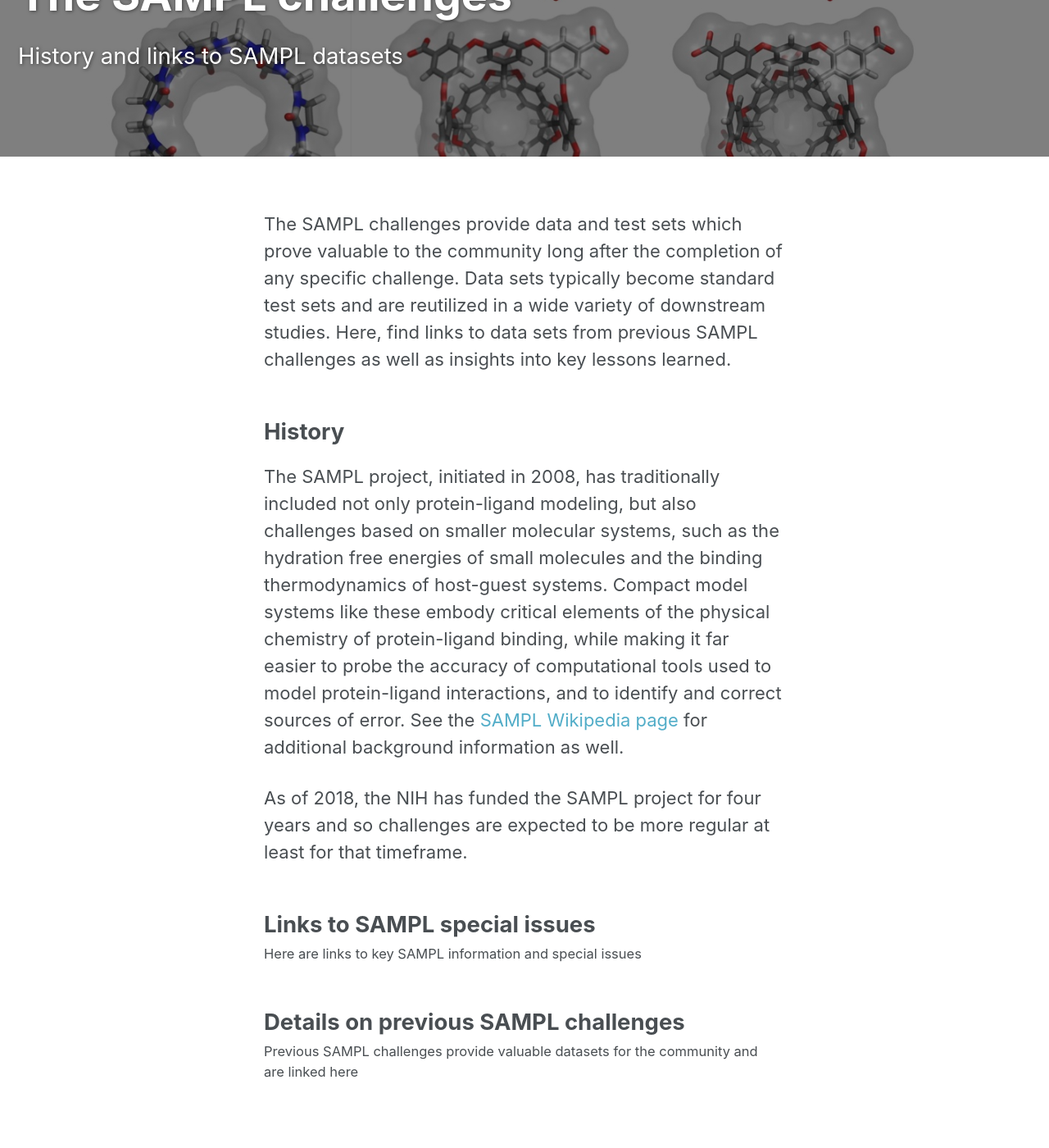
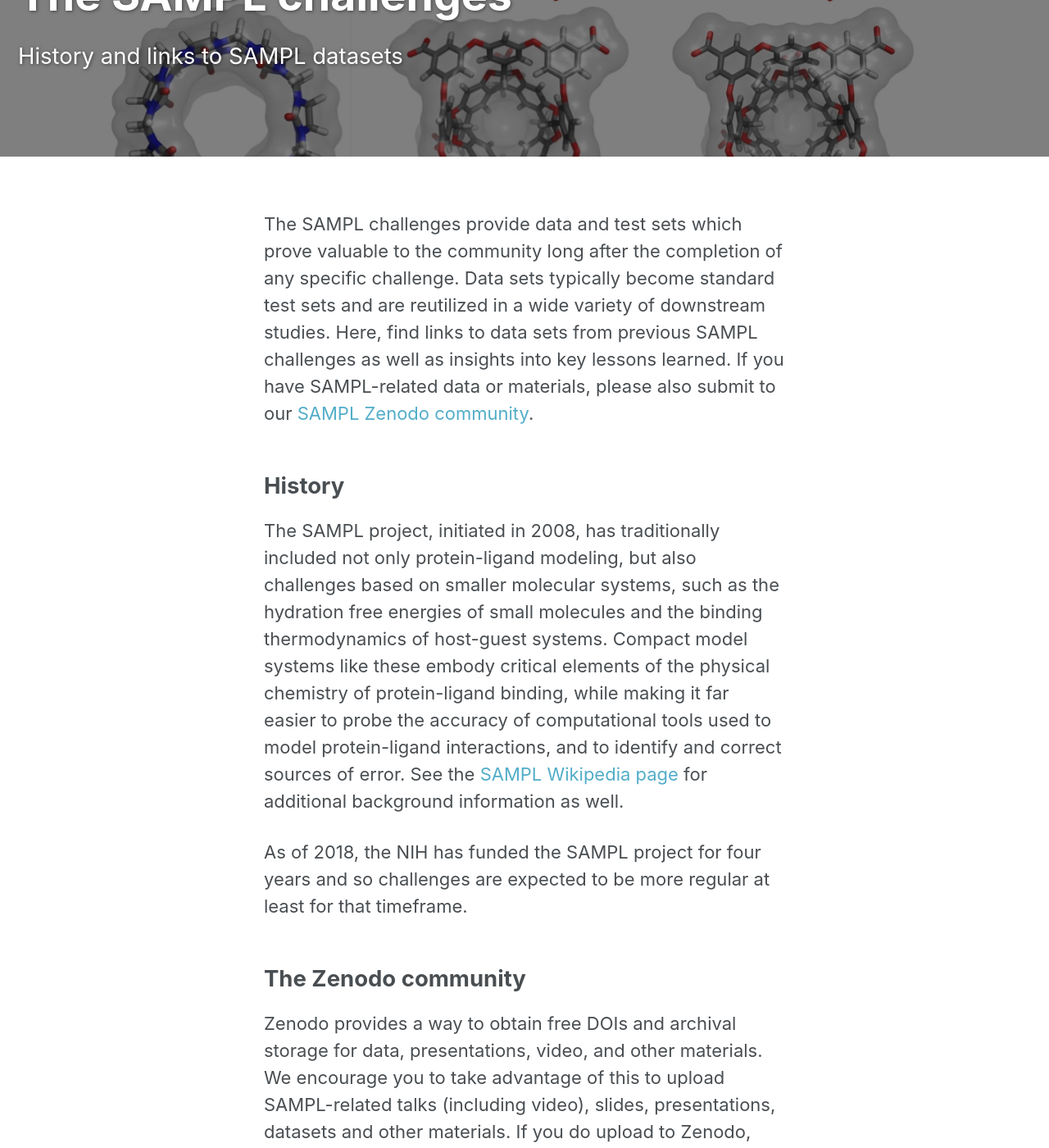
Before and after one commit to samplchallenges/samplchallenges.github.io, a Jekyll site: the page built from _history/index.md, in a window 1280 px wide and 1400 px high, scrolled down 199 px. Shown: the whole window at 82% size. Built offline with Jekyll 4.4.1, drawn with Linux system fonts in a browser that asks for light colours; some of the changed text lies outside the part shown.

Commit message:
Add Zenodo info

```diff
--- a/_history/index.md
+++ b/_history/index.md
@@ -9,13 +9,17 @@ header:
 excerpt: "History and links to SAMPL datasets"
 ---
 
-The SAMPL challenges provide data and test sets which prove valuable to the community long after the completion of any specific challenge. Data sets typically become standard test sets and are reutilized in a wide variety of downstream studies. Here, find links to data sets from previous SAMPL challenges as well as insights into key lessons learned.
+The SAMPL challenges provide data and test sets which prove valuable to the community long after the completion of any specific challenge. Data sets typically become standard test sets and are reutilized in a wide variety of downstream studies. Here, find links to data sets from previous SAMPL challenges as well as insights into key lessons learned. If you have SAMPL-related data or materials, please also submit to our [SAMPL Zenodo community](https://zenodo.org/communities/sampl?page=1&size=20).
 
 ## History
 
 The SAMPL project, initiated in 2008, has traditionally included not only protein-ligand modeling, but also challenges based on smaller molecular systems, such as the hydration free energies of small molecules and the binding thermodynamics of host-guest systems. Compact model systems like these embody critical elements of the physical chemistry of protein-ligand binding, while making it far easier to probe the accuracy of computational tools used to model protein-ligand interactions, and to identify and correct sources of error. See the [SAMPL Wikipedia page](https://en.wikipedia.org/wiki/SAMPL_Challenge) for additional background information as well.
 
 As of 2018, the NIH has funded the SAMPL project for four years and so challenges are expected to be more regular at least for that timeframe.
+
+## The Zenodo community
+
+Zenodo provides a way to obtain free DOIs and archival storage for data, presentations, video, and other materials. We encourage you to take advantage of this to upload SAMPL-related talks (including video), slides, presentations, datasets and other materials. If you do upload to Zenodo, please be sure to add your content to the [SAMPL Zenodo community](https://zenodo.org/communities/sampl?page=1&size=20).
 
 {% for collection in site.collections %}
   {% if collection.label == "history" %}
```
